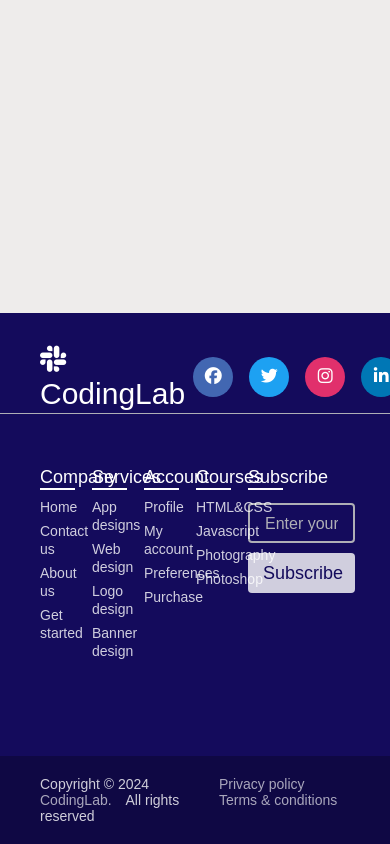
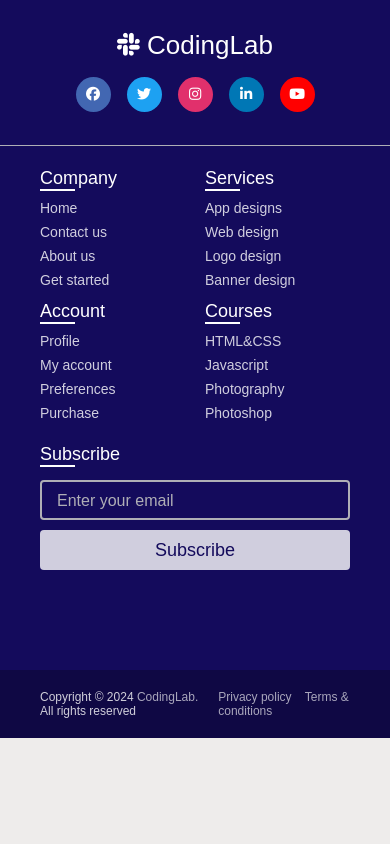
Before and after one commit to Faaizahh/footer-tutorial, a plain HTML site: page index.html in a window 390 px wide. Drawn offline with Linux system fonts and the light colour scheme.

Commit message:
codingLab footer tutorial with responsiveness

```diff
--- a/style.css
+++ b/style.css
@@ -224,7 +224,7 @@ footer .bottom-details .bottom_text {
     font-weight: 300;
     color: #fff;
     opacity: 0.8;
-    text-decoration: none;
+    text-decoration: none
 }
 
 .bottom-details .bottom_text a:hover {
@@ -235,3 +235,67 @@ footer .bottom-details .bottom_text {
 .bottom-details .bottom_text a {
     margin-right: 10px;
 }
+
+/* media queries */
+@media (max-width:900px) {
+    footer .content .link-boxes {
+        flex-wrap: wrap;
+    }
+
+    .content .link-boxes .input-box {
+        width: 40%;
+        margin-top: 10px;
+    }
+}
+
+@media (max-width:700px) {
+    footer {
+        position: relative
+    }
+
+    .content .top .logo-details {
+        font-size: 26px;
+    }
+
+    .content .top .media-icons a {
+        height: 35px;
+        width: 35px;
+        font-size: 14px;
+        line-height: 35px;
+    }
+
+    footer .content .link-boxes .box {
+        width: calc(100%/3 - 10px);
+    }
+
+    .content .link-boxes .input-box {
+        width: 60%;
+    }
+
+    .bottom-details .bottom_text span,
+    .bottom-details .bottom_text a {
+        font-size: 12px;
+    }
+}
+
+@media(max-width:520px) {
+    footer::before {
+        top: 145px;
+    }
+
+    footer .content .top {
+        flex-direction: column;
+    }
+
+    .content .top .media-icons {
+        margin-top: 16px;
+    }
+
+    footer .content .link-boxes .box {
+        width: calc(100%/2 - 10px);
+    }
+
+    footer .content .link-boxes .input-box {
+        width: 100%;
+    }
+}
```
